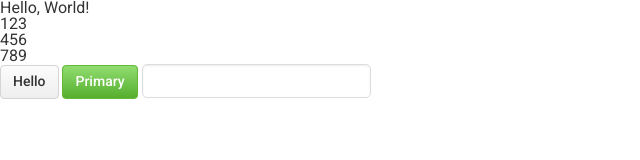
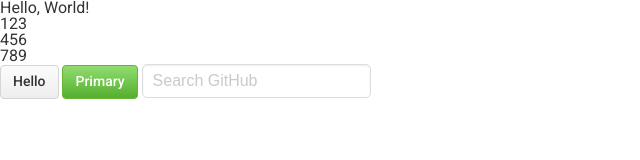
Before and after one commit to bizzy91/GitHub_Clone, a plain HTML site: page index.html in a window 1280 px wide. Shown: the full height of the page, 0-640 px from the left. Drawn offline with nearby package versions, Linux system fonts and the light colour scheme.

Commit message:
Input - Vender Prefix(placeholder)

```diff
--- a/css/main.css
+++ b/css/main.css
@@ -69,3 +69,7 @@
         0 0 5px rgba(81,167,232,0.5);
 
 }
+/* Vender Prefix, 표준x, 브라우저 별로 제공하는 실험적인 기능 */
+.input--text::-webkit-input-placeholder { color: #cacaca; }
+.input--text::-ms-input-placeholder { color: #cacaca; }
+.input--text::-moz-input-placeholder { color: #cacaca; }
--- a/index.html
+++ b/index.html
@@ -71,7 +71,7 @@ __ ~의 부분
     <div class="btn">Hello</div>
     <div class="btn btn--primary">Primary</div>
 
-    <input type="text" class="input--text">
+    <input type="text" class="input--text" placeholder="Search GitHub">
 </div>
 </body>
 </html>
```
